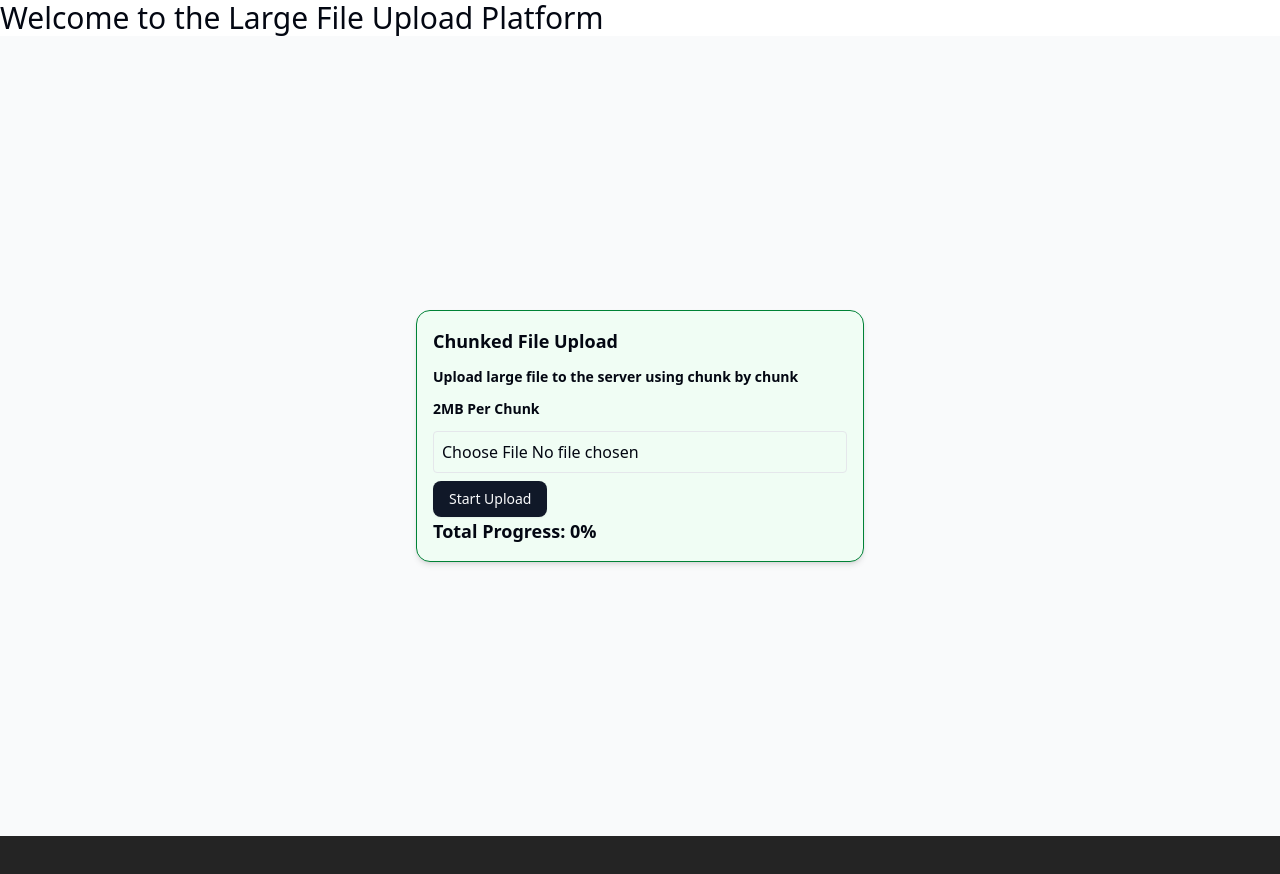
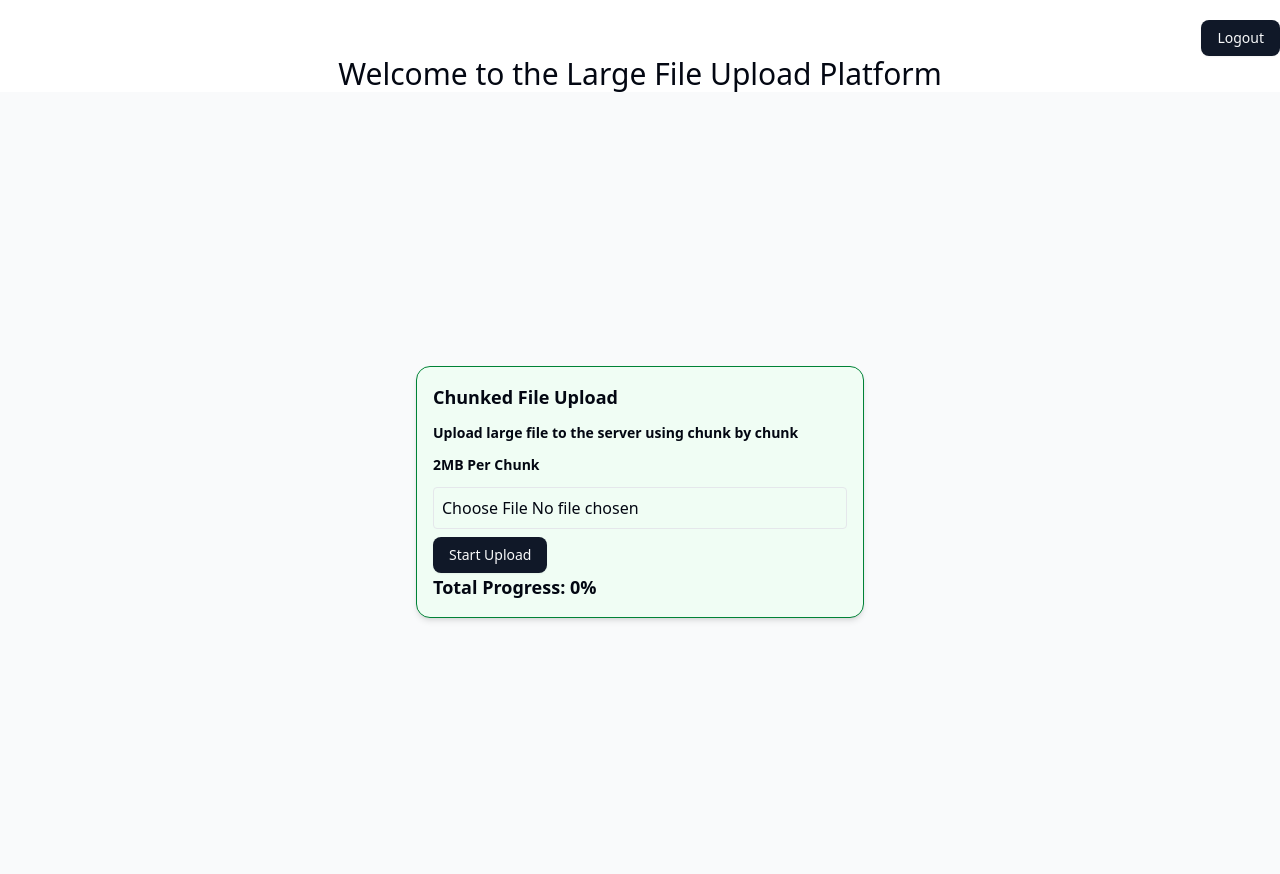
Before and after one commit to AtifAhmedShaikh/file-uploader, a React (Vite) app in the folder frontend/: page /file-upload in a window 1280 px wide. Shown: the top 874 px of the page. Before the commit the page ends 836 px from the top, so only its background shows below. Built offline with nearby package versions, Linux system fonts and the light colour scheme; no server answers; sample sign-in values are in the browser's storage.

Commit message:
Add logout button

```diff
--- a/frontend/src/pages/FileUploadPage.jsx
+++ b/frontend/src/pages/FileUploadPage.jsx
@@ -1,10 +1,23 @@
 import React from "react";
 import FileUpload from "../components/Fileupload/FIlerUploader";
+import { Button } from "../components/ui/button";
+import { useNavigate } from "react-router-dom";
 
 const FileUploadPage = () => {
+  const navigate = useNavigate();
+  const handleLogout = (e) => {
+    e.preventDefault();
+    localStorage.clear();
+    navigate("/");
+  };
   return (
-    <div>
-      <h3 className="w-full text-3xl mx-auto">Welcome to the Large File Upload Platform</h3>
+    <div className="w-full">
+      <div className="w-full flex justify-end">
+        <Button className={"mt-5 mr-0"} onClick={handleLogout}>
+          Logout
+        </Button>
+      </div>
+      <h3 className="w-full text-3xl text-center mx-auto">Welcome to the Large File Upload Platform</h3>
       <FileUpload />
     </div>
   );
```
